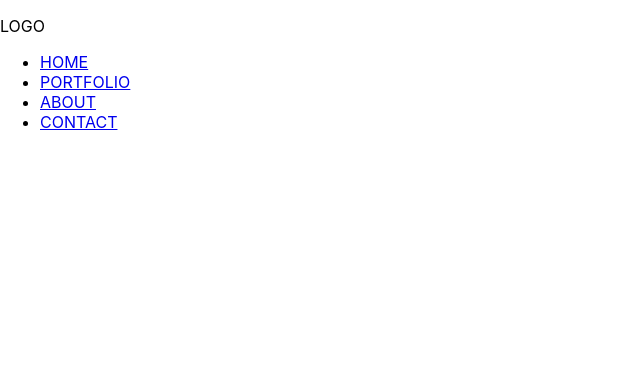
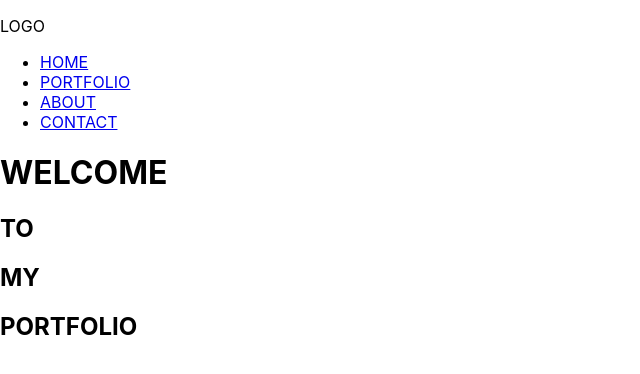
Before and after one commit to fibini/Portfolio, a React (Create React App) app: page / in a window 1280 px wide. Shown: the top 374 px of the page, without its empty margins (0-640 px from the left). Built offline with nearby package versions, Linux system fonts and the light colour scheme.

Commit message:
Add Home page

```diff
--- a/src/App.js
+++ b/src/App.js
@@ -1,11 +1,14 @@
 import React from 'react';
 import { Routes, Route } from 'react-router-dom';
 import NavigationBar from './components/Navbar';
+import Home from './components/Home';
 
 const App = () => (
   <>
     <NavigationBar />
-    <Routes />
+    <Routes>
+      <Route exact path="/" element={<Home />} />
+    </Routes>
 
   </>
 );
--- a/src/components/Home.js
+++ b/src/components/Home.js
@@ -1 +1,12 @@
-import React from "react";
+import React from 'react';
+
+const Home = () => (
+  <heading>
+    <h1>WELCOME</h1>
+    <h2>TO</h2>
+    <h2>MY</h2>
+    <h2>PORTFOLIO</h2>
+  </heading>
+);
+
+export default Home;
```
